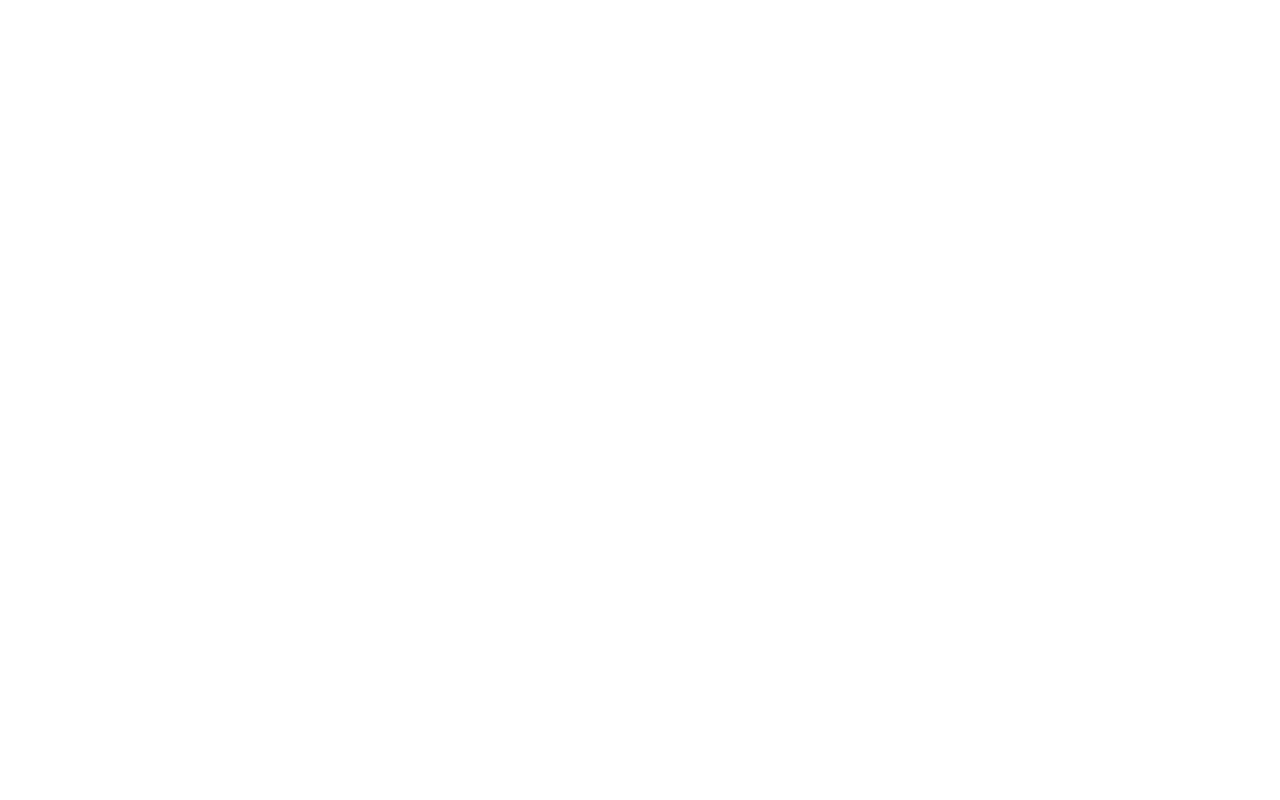
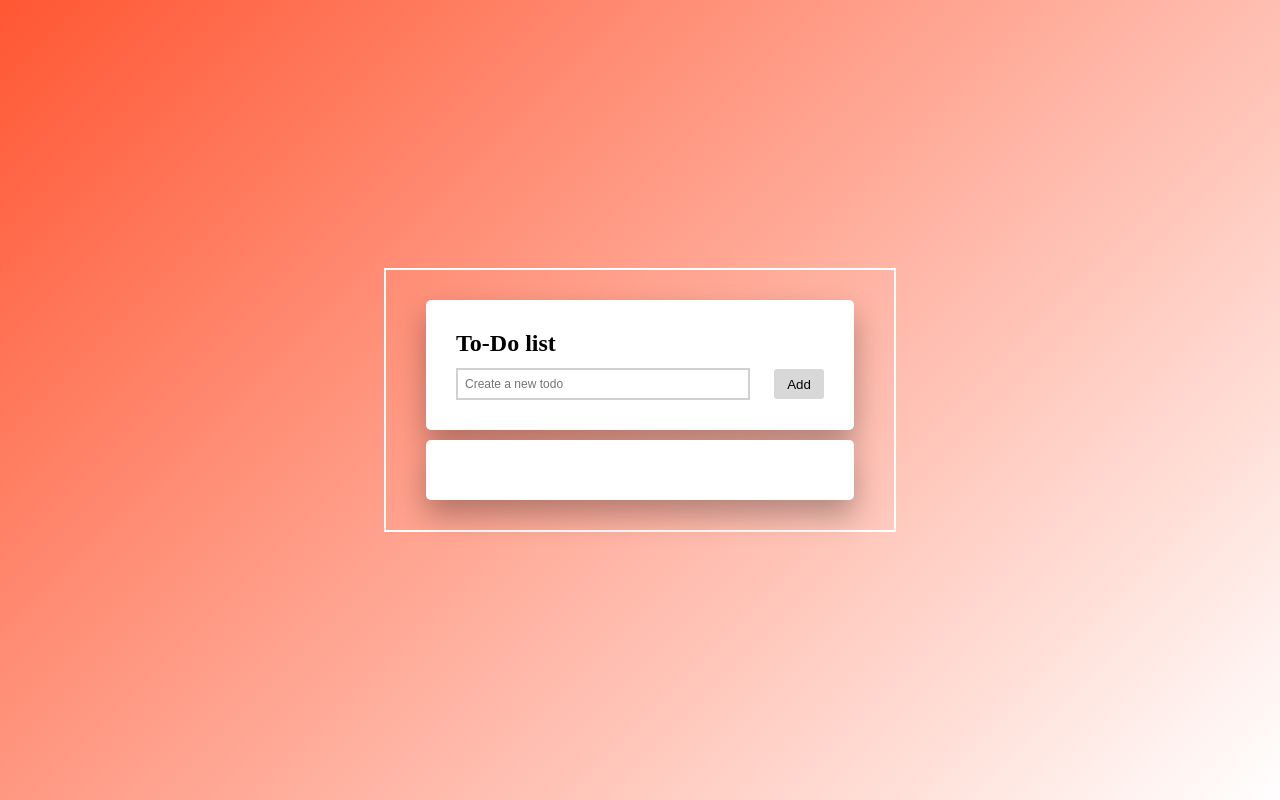
Before and after one commit to amerfer/Small-Simple-Todo-List, a plain HTML site: page index.html in a window 1280 px wide. Drawn offline with Linux system fonts and the light colour scheme.

Commit message:
HTML & CSS Base
HTML & CSS are complete

```diff
--- a/index.html
+++ b/index.html
@@ -1,12 +1,34 @@
 <!DOCTYPE html>
 <html lang="en">
 <head>
+    <title>Simple ToDo list</title>
+
     <meta charset="UTF-8">
     <meta http-equiv="X-UA-Compatible" content="IE=edge">
     <meta name="viewport" content="width=device-width, initial-scale=1.0">
-    <title>Document</title>
+
+
+    <link rel="stylesheet" href="style.css">
 </head>
+
 <body>
+    <main>
+
+        <!-- add new item  -->
+        <div class="add-new-item">
+            <h2>To-Do list</h2>
+            <input id="addItem" type="text" placeholder="Create a new todo" name="addItem" >
+            <input id="submitItem" type="submit" value="Add" onclick="submit()">
+        </div>
+
+        <section>
+            <!-- list item  -->
+        </section>
+
+
+    </main>
 
 </body>
+
+
 </html>
--- a/style.css
+++ b/style.css
@@ -0,0 +1,76 @@
+*{
+    margin: 0;
+    padding: 0;
+    outline: 0;
+    box-sizing: border-box;
+}
+
+body{
+    height: 100vh;
+
+    /*gradient background */
+    background: linear-gradient(
+        135deg,
+        #FF5733,
+        #FFFFFF
+    );
+}
+
+/*centres the list*/
+main{
+    border: 2px solid white;
+    width: 40%;
+    min-width: 450px;
+    position: absolute;
+    transform: translate(-50%,-50%);
+    top: 50%;
+    left: 50%;
+    padding: 30px 40px;
+}
+
+
+.add-new-item{
+    position: centre;
+    background: #FFFFFF;
+    padding: 30px 30px;
+    border-radius: 5px;
+    box-shadow: 0 15px 30px rgba(0, 0, 0, 0.3);
+}
+
+.add-new-item #addItem{
+    margin-top: 3%;
+    width: 80%;
+    font-size: 12px;
+    border: 2px solid #d1d1d1;
+    color: black;
+    padding: 7px;
+    font-weight: 100;
+    position: relative;
+}
+
+/*when clicked, border is highlighted*/
+.add-new-item #addItem:focus{
+    outline: none;
+    border-color: rgb(87, 87, 87);
+}
+
+.add-new-item #submitItem{
+    margin-top: 3.3%;
+    position: relative;
+    float: right;
+    width: 50px;
+    height: 30px;
+    background: rgb(216, 216, 216);
+    border-radius: 3px;
+    border: 0px;
+    cursor: pointer;
+}
+
+section{
+    margin-top: 10px;
+    position: centre;
+    background: #FFFFFF;
+    padding: 30px 30px;
+    border-radius: 5px;
+    box-shadow: 0 15px 30px rgba(0, 0, 0, 0.3);
+}
```
